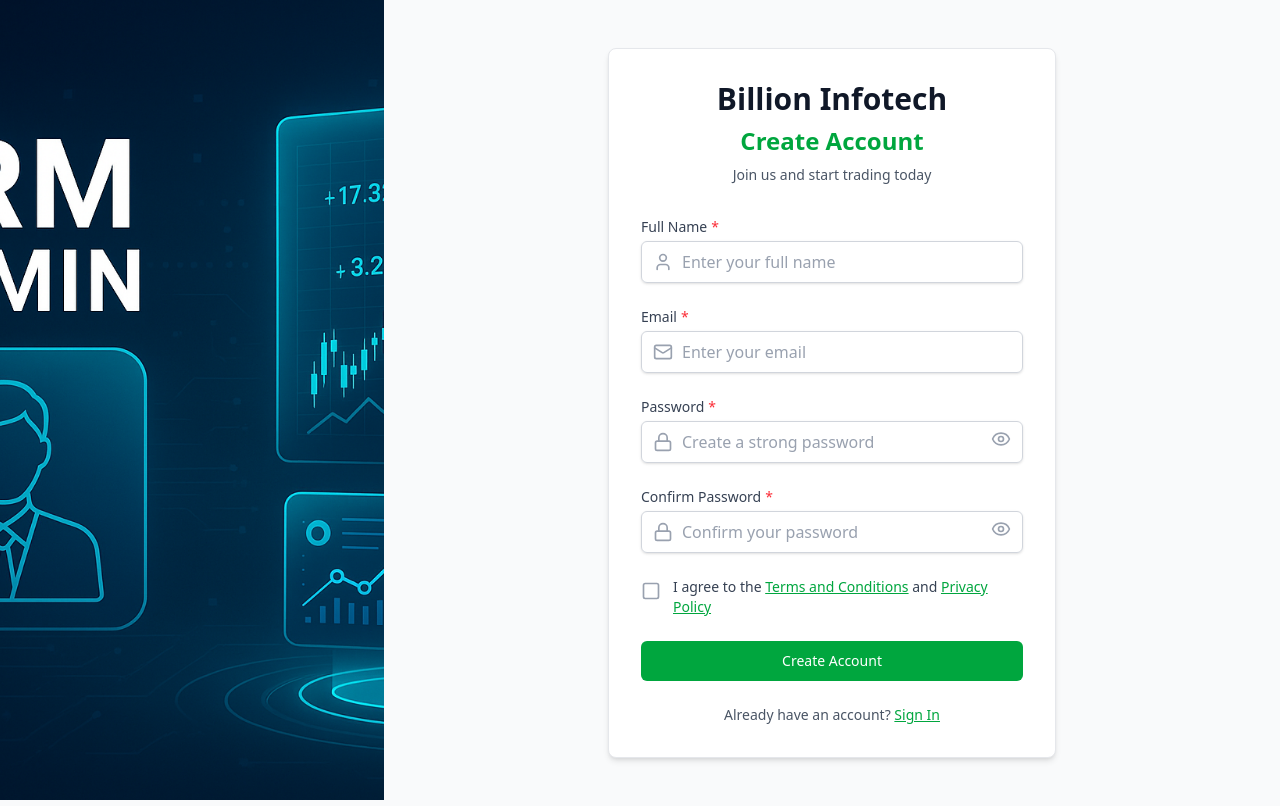
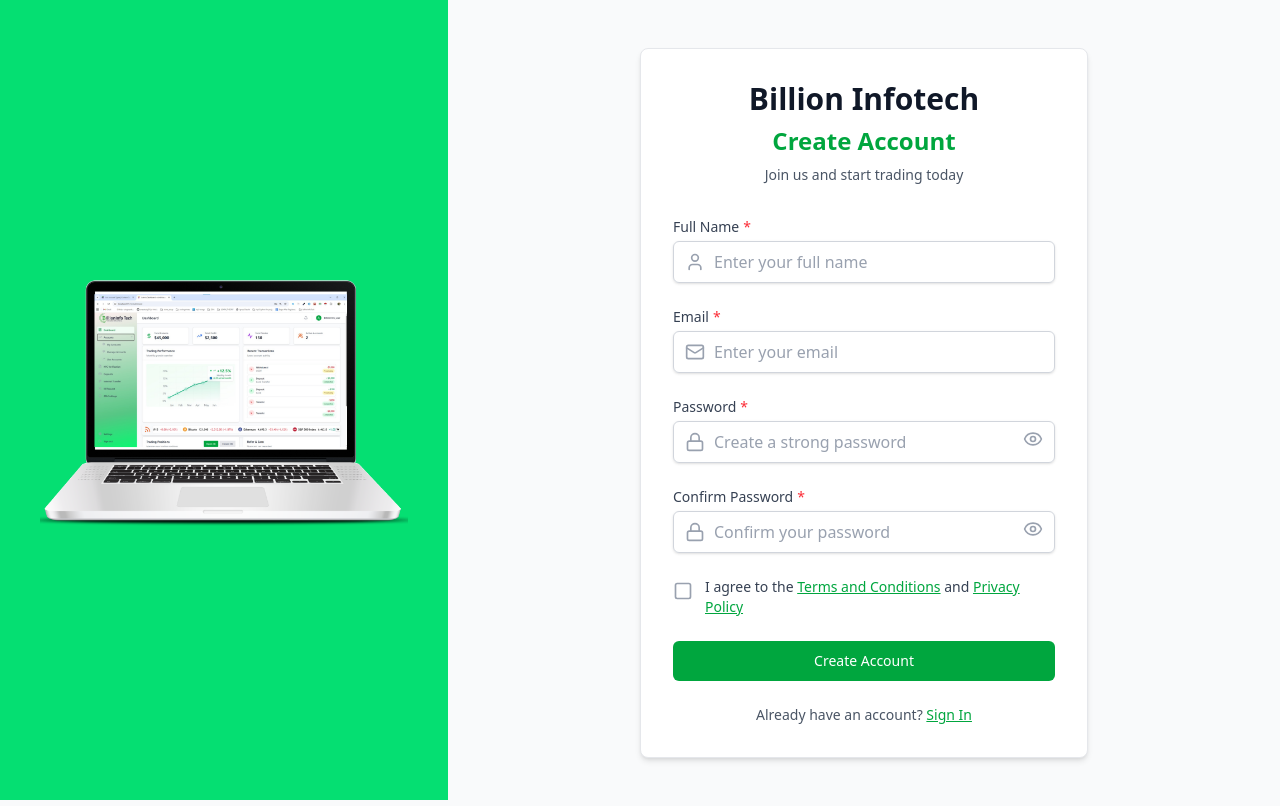
Before and after one commit to anasstudy01/NEWCMSDESIGN, a React (Vite) app: page /signup in a window 1280 px wide. Built offline with nearby package versions, Linux system fonts and the light colour scheme.

Commit message:
Implement code changes to enhance functionality and improve performance

```diff
--- a/src/pages/SignupPage.tsx
+++ b/src/pages/SignupPage.tsx
@@ -5,7 +5,7 @@
 import Input from '../components/ui/Input';
 import Button from '../components/ui/Button';
 import { authAPI } from '../services/api';
-import image from '../assets/admin.png';
+import laptop from '../assets/lapi.png';
 import type { SignupFormData } from '../types';
 
 interface SignupPageProps {
@@ -81,9 +81,10 @@
   return (
     <div className="min-h-screen flex">
       {/* Left side - Branding */}
-      <div className="max-w-[30%] hidden md:block items-center justify-center">
-        <div>
-          <img src={image} alt="Billion Infotech" className="h-screen w-full object-cover" />
+      <div className="max-w-[35%] hidden md:block items-center justify-center">
+        <div className='bg-green-400 w-full h-screen flex justify-center items-center p-10'>
+
+          <img src={laptop} alt="Billion Infotech" className="" />
         </div>
       </div>
 
```
Also changed, not shown: src/assets/lapi.png (added).
